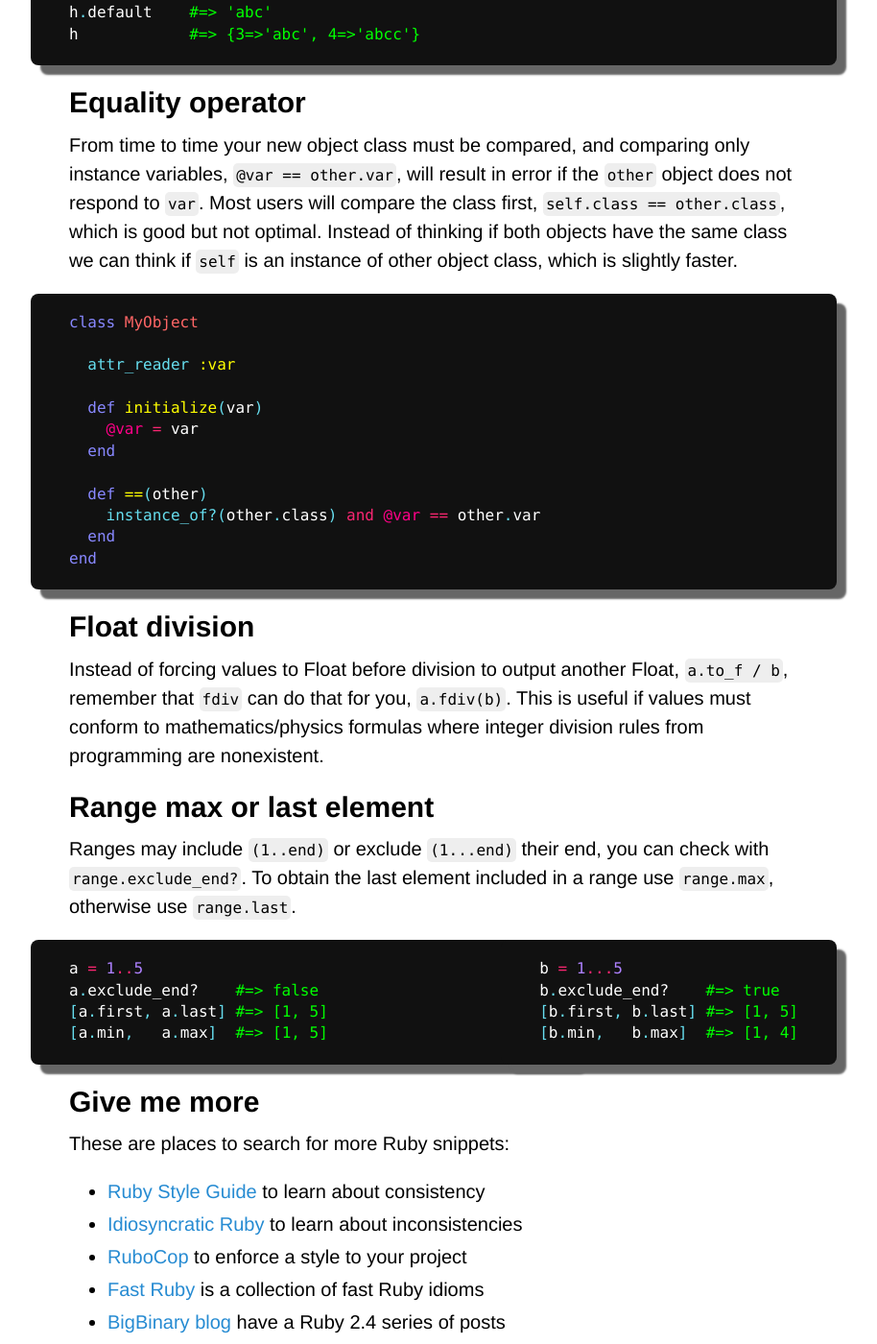
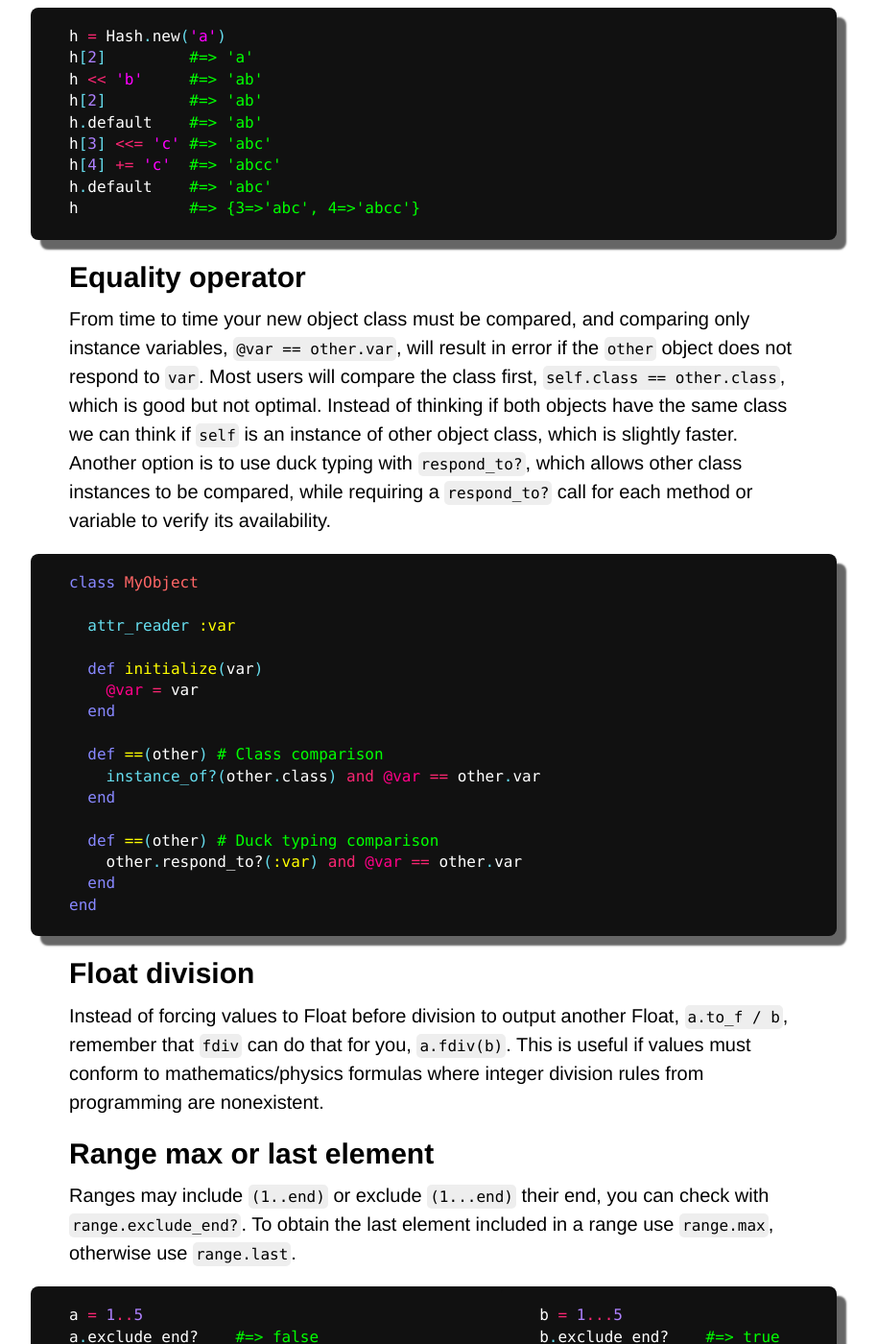
Before and after one commit to Maumagnaguagno/maumagnaguagno.github.io, a Jekyll site: the page built from ruby.md, in a window 1280 px wide and 1400 px high, scrolled down 5519 px. Shown: the whole window at 96% size, without its empty margins (188-1102 px from the left). Built offline with Jekyll 4.4.1, drawn with Linux system fonts in a browser that asks for light colours; our own code applies the rules of GitHub Pages for plain Markdown files; some of the changed text lies outside the part shown.

Commit message:
Improve Equality operator section in Ruby

````diff
--- a/ruby.md
+++ b/ruby.md
@@ -64,6 +64,11 @@ b = a.drop(1) #=> [1,2], a = [1,2,3]
 ```
 
 </div>
+
+## Evevything returns a value
+#TODO
+- ``a.each {}; a.clear`` vs ``a.each {}.clear``
+- ``a = case b; when ...; end.method``
 
 ## Splat operator
 Exploit arrays with the ``*`` splat operator, an asterisk prefix to expand content from an inner container to an outer container at the same position.
@@ -252,6 +257,7 @@ h            #=> {3=>'abc', 4=>'abcc'}
 From time to time your new object class must be compared, and comparing only instance variables, ``@var == other.var``, will result in error if the ``other`` object does not respond to ``var``.
 Most users will compare the class first, ``self.class == other.class``, which is good but not optimal.
 Instead of thinking if both objects have the same class we can think if ``self`` is an instance of other object class, which is slightly faster.
+Another option is to use duck typing with ``respond_to?``, which allows other class instances to be compared, while requiring a ``respond_to?`` call for each method or variable to verify its availability.
 
 ```ruby
 class MyObject
@@ -262,8 +268,12 @@ class MyObject
     @var = var
   end
 
-  def ==(other)
+  def ==(other) # Class comparison
     instance_of?(other.class) and @var == other.var
+  end
+
+  def ==(other) # Duck typing comparison
+    other.respond_to?(:var) and @var == other.var
   end
 end
 ```
````
